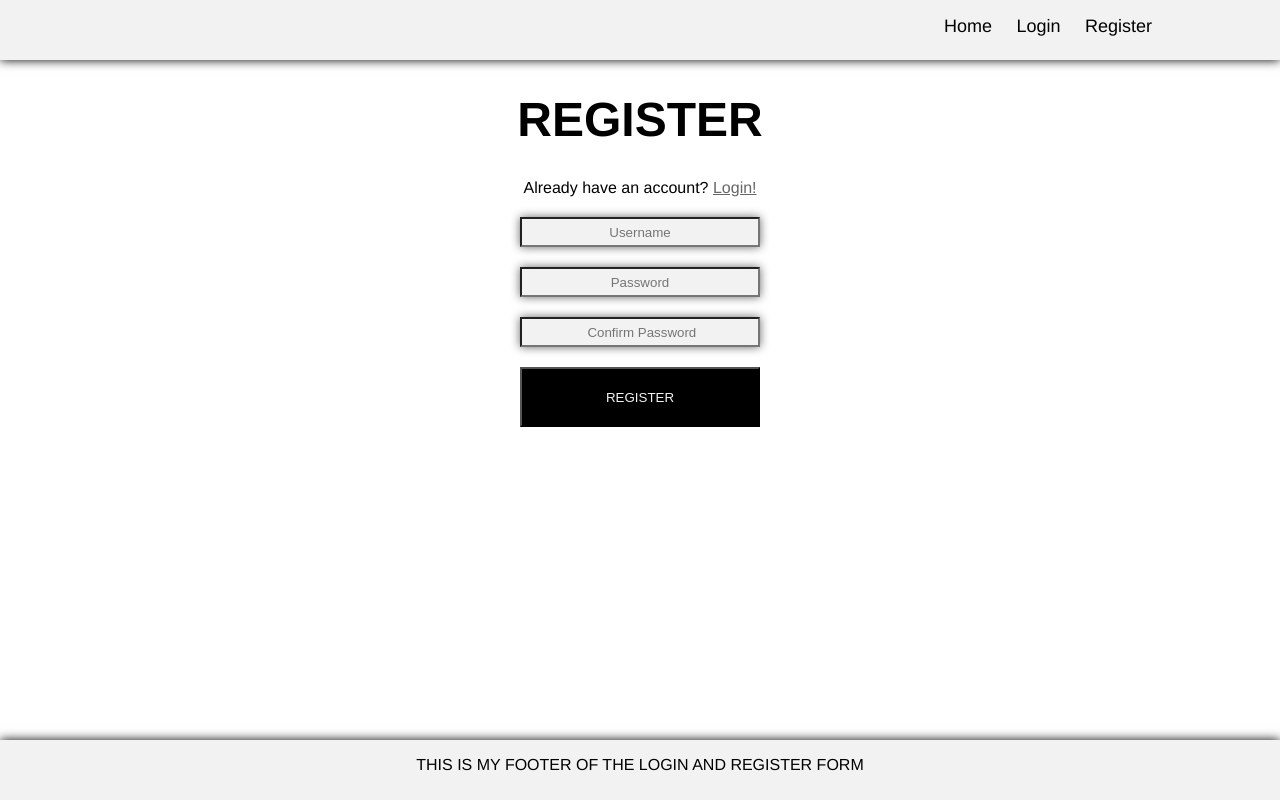
After one commit to JobVillagran/phpProjects, a PHP site: page /register.php in a window 1280 px wide. The commit adds this page. Run offline with PHP 8.4, Linux system fonts and the light colour scheme.

Commit message:
work 01-04-22

```diff
--- a/footer.php
+++ b/footer.php
@@ -1,5 +1,5 @@
 </body>
 <footer>
-
+    <p>This is my footer of the login and register form</p>
 </footer>
 </html>
--- a/header.php
+++ b/header.php
@@ -0,0 +1,21 @@
+<?php
+    //require_once 'database.php';
+?>
+
+<html lang="en">
+<head>
+    <meta charset="UTF-8">
+    <title>Document</title>
+    <link rel="stylesheet" type="text/css" href="style.css">
+</head>
+<body>
+
+<header>
+    <nav>
+        <ul>
+            <li><a href="site.php">Home</a></li>
+            <li><a href="login.php">Login</a></li>
+            <li><a href="register.php">Register</a></li>
+        </ul>
+    </nav>
+</header>
--- /dev/null
+++ b/register.php
@@ -0,0 +1,19 @@
+<?php
+    require_once 'header.php';
+?>
+
+<div>
+    <h1>Register</h1>
+    <p>Already have an account? <a href="login.php">Login!</a></p>
+
+    <form action="register-inc.php" method="post">
+        <input type="text" name="username" placeholder="Username">
+        <input type="password" name="password" placeholder="Password">
+        <input type="password" name="confirmPassword" placeholder=" Confirm Password">
+        <button type="submit">REGISTER</button>
+    </form>
+</div>
+
+ <?php
+    require_once 'footer.php';
+?>
--- /dev/null
+++ b/style.css
@@ -0,0 +1,69 @@
+html {
+    width: 100%;
+    height: 100%;
+    font-family: "Helvetica Neue", sans-serif;
+}
+body {
+    padding: 0;
+    margin: 0;
+}
+header {
+    height: 60px;
+    background-color: #f2f2f2;
+    box-shadow: 0 0 10px #000;
+}
+ul {
+    float: right;
+    position: relative;
+    right: 10%;
+}
+ul li{
+    display: inline;
+    list-style: none;
+}
+ul li a{
+    text-decoration: none;
+    color: #000;
+    font-size: 18px;
+    padding: 0px 0px 0px 20px;
+}
+footer {
+    position: absolute;
+    bottom: 0%;
+    width: 100%;
+    height: 60px;
+    background-color: #f2f2f2;
+    box-shadow: 0 0 10px #000;
+    text-align: center;
+    margin: 0 auto;
+}
+footer p{
+    text-transform: uppercase;
+}
+h1 {
+    text-transform: uppercase;
+    font-size: 48px;
+}
+p a{
+    color: #666;
+}
+div {
+    width: 100%;
+    margin: 0 auto;
+    text-align: center;
+}
+input {
+    display: block;
+    margin: 20px auto;
+    text-align: center;
+    box-shadow: 0 0 10px #666;
+    width: 240px;
+    height: 30px;
+    background-color:#f2f2f2;
+}
+button{
+    width: 240px;
+    height: 60px;
+    background-color: #000000;
+    color: #f2f2f2;
+}
```
Also changed, not shown: database.php (added, +21 -0 lines), login.php (added, +18 -0 lines), site.php (+6 -42 lines), register-inc.php (added).
